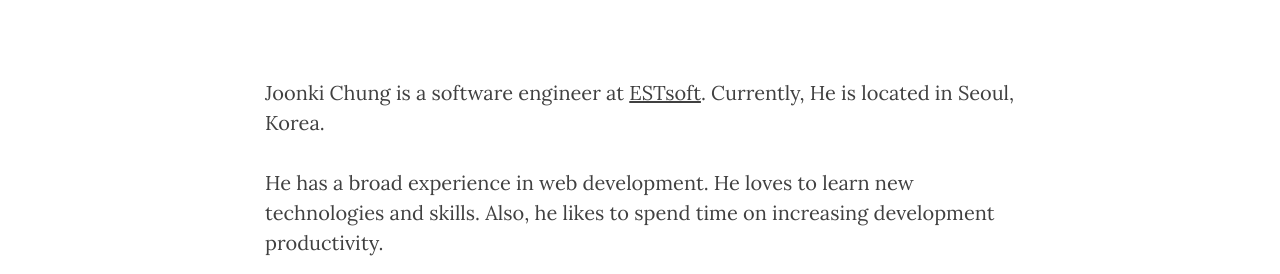
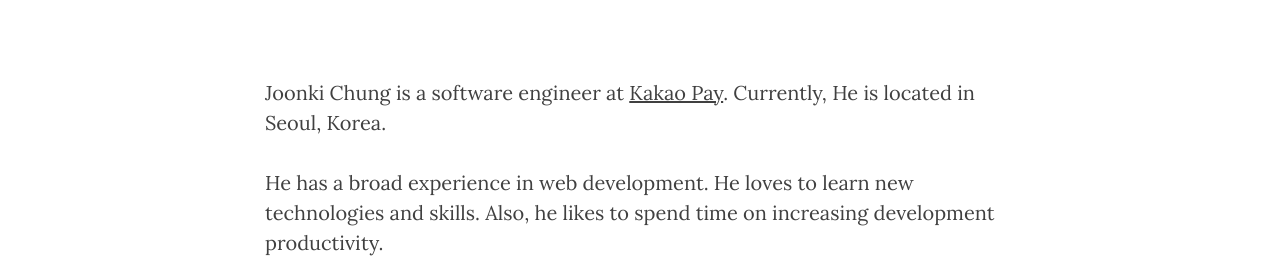
Before and after one commit to joonki34/joonki34.github.io, a Jekyll site: the page built from about/index.html, in a window 1280 px wide. Shown: the part 450-724 px from the top of the page. Built offline with Jekyll 4.4.1, drawn with Linux system fonts in a browser that asks for light colours; nearby versions of some CDN libraries.

Commit message:
Edit about page

```diff
--- a/about/index.html
+++ b/about/index.html
@@ -9,7 +9,7 @@
 <section id="about">
 	<div>
 		<p>
-			Joonki Chung is a software engineer at <a href="http://www.estsoft.co.kr/default.aspx" target="_blank">ESTsoft</a>. Currently, He is located in Seoul, Korea.
+			Joonki Chung is a software engineer at <a href="http://kakaopay.life" target="_blank">Kakao Pay</a>. Currently, He is located in Seoul, Korea.
 		</p>
 		<p>
 			He has a broad experience in web development. He loves to learn new technologies and skills. Also, he likes to spend time on increasing development productivity.
```
